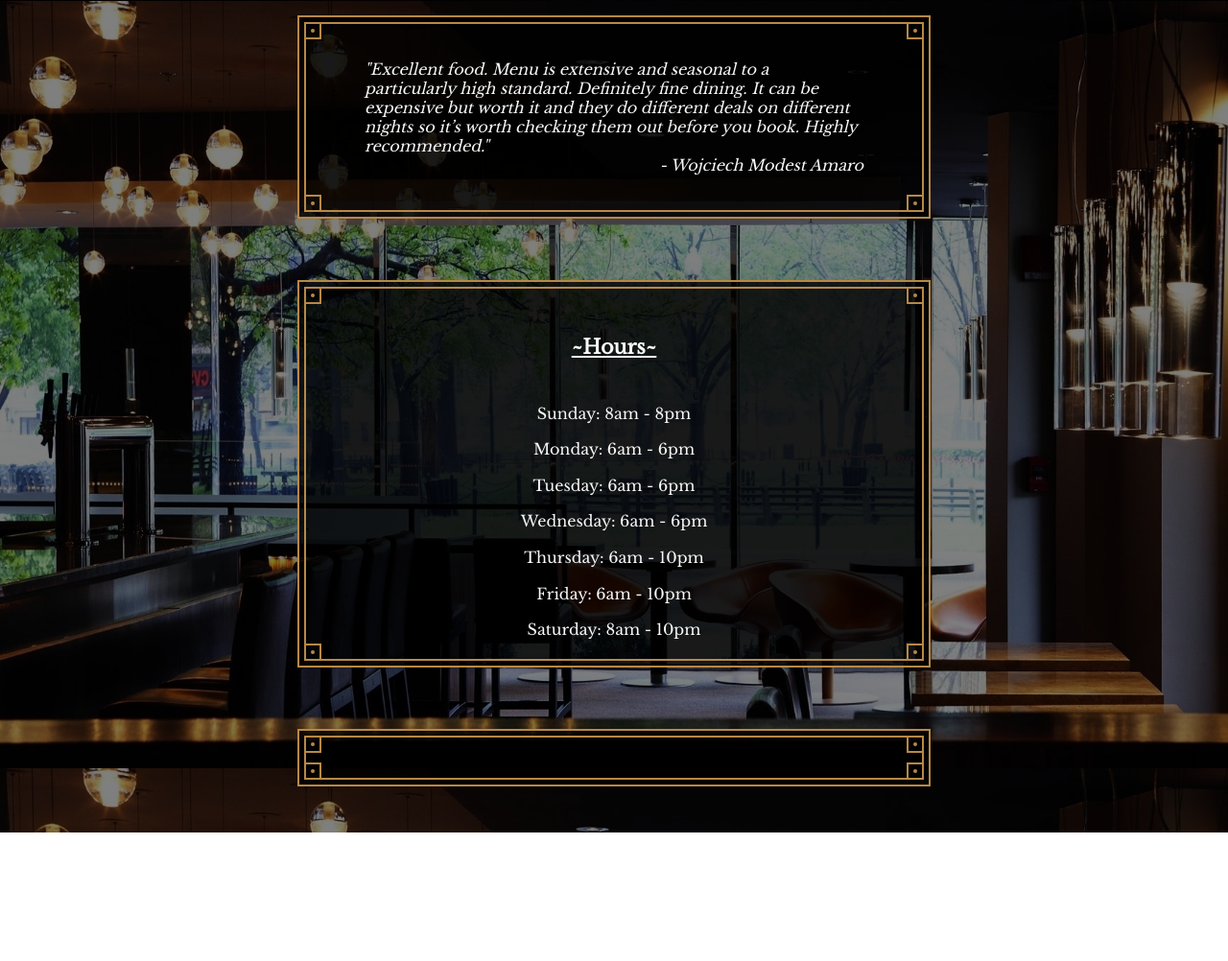
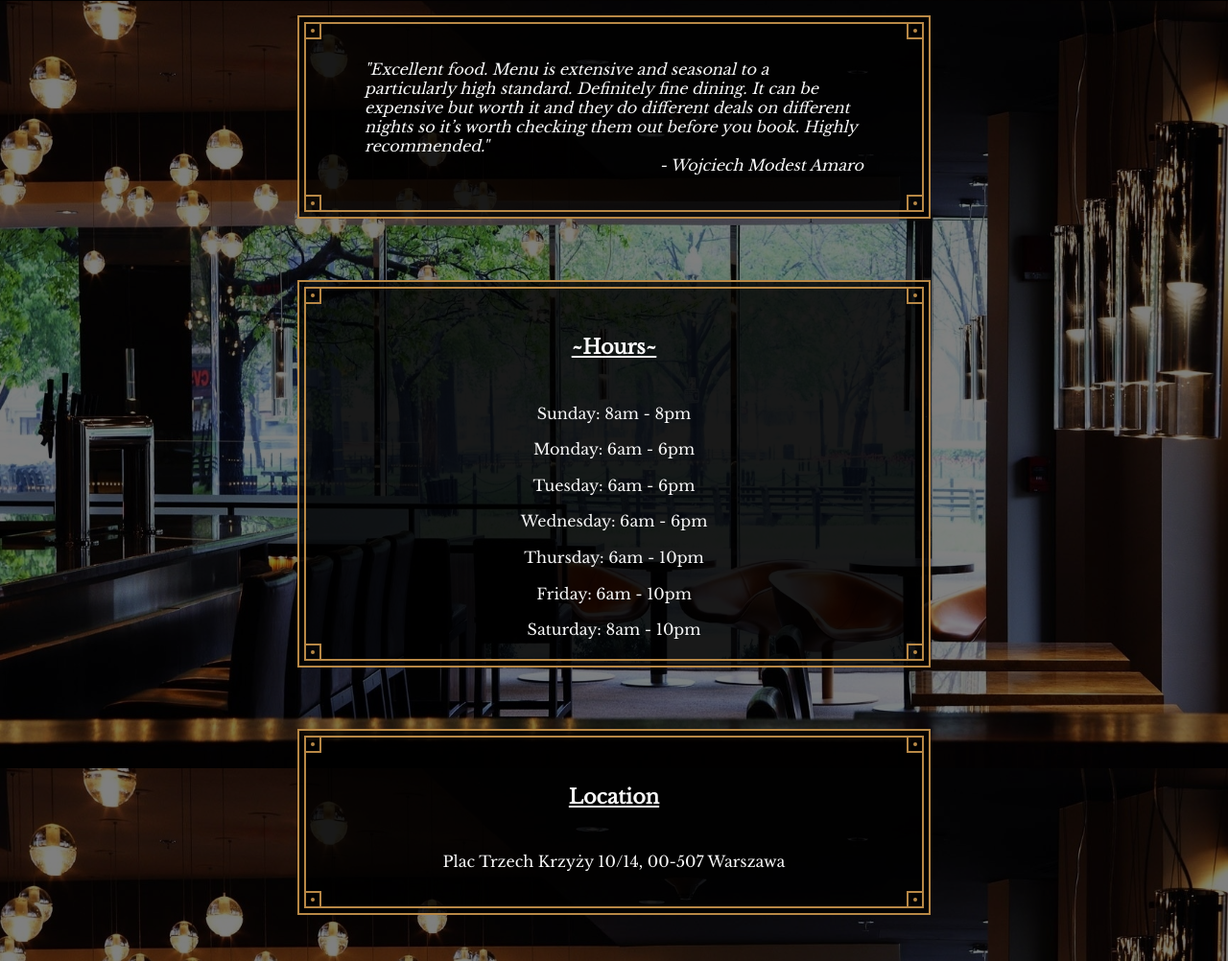
Before and after one commit to JakubDrozd/restaurant-page, a website built with webpack: page src/index.html in a window 1280 px wide. Shown: the part 1599-2601 px from the top of the page at 96% size. Before the commit the page ends 2467 px from the top, so only its background shows below. Built offline with nearby package versions, Linux system fonts and the light colour scheme.

Commit message:
Feat new DOM elements and prepare to implement google map API

```diff
--- a/src/homePage.js
+++ b/src/homePage.js
@@ -94,4 +94,16 @@ export function homePage() {
 
   const h4InLocation = document.createElement("h4");
   h4InLocation.innerHTML = `Location`;
+
+  mainBlocksLocation.appendChild(h4InLocation);
+
+  const paraInLocations = document.createElement("p");
+  paraInLocations.innerHTML = `Plac Trzech Krzyży 10/14, 00-507 Warszawa`;
+  mainBlocksLocation.appendChild(paraInLocations);
+
+  const mapDiv = document.createElement("div");
+  mapDiv.classList.add("map");
+  mainBlocksLocation.appendChild(mapDiv);
+
+  mainBlocksLocation.appendChild(mapDiv);
 }
```
Also changed, not shown: dist/index.html, dist/main.js.
